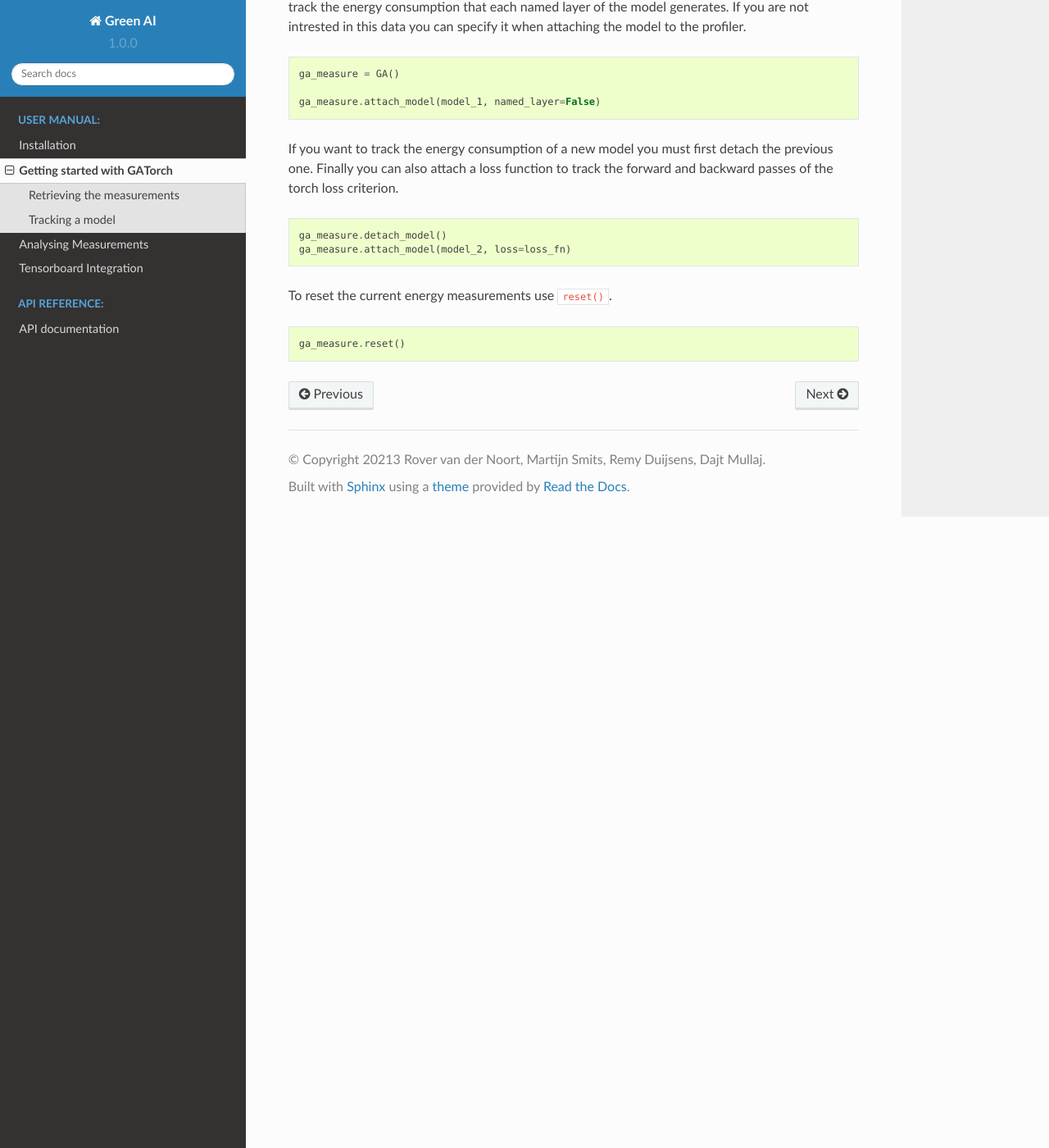
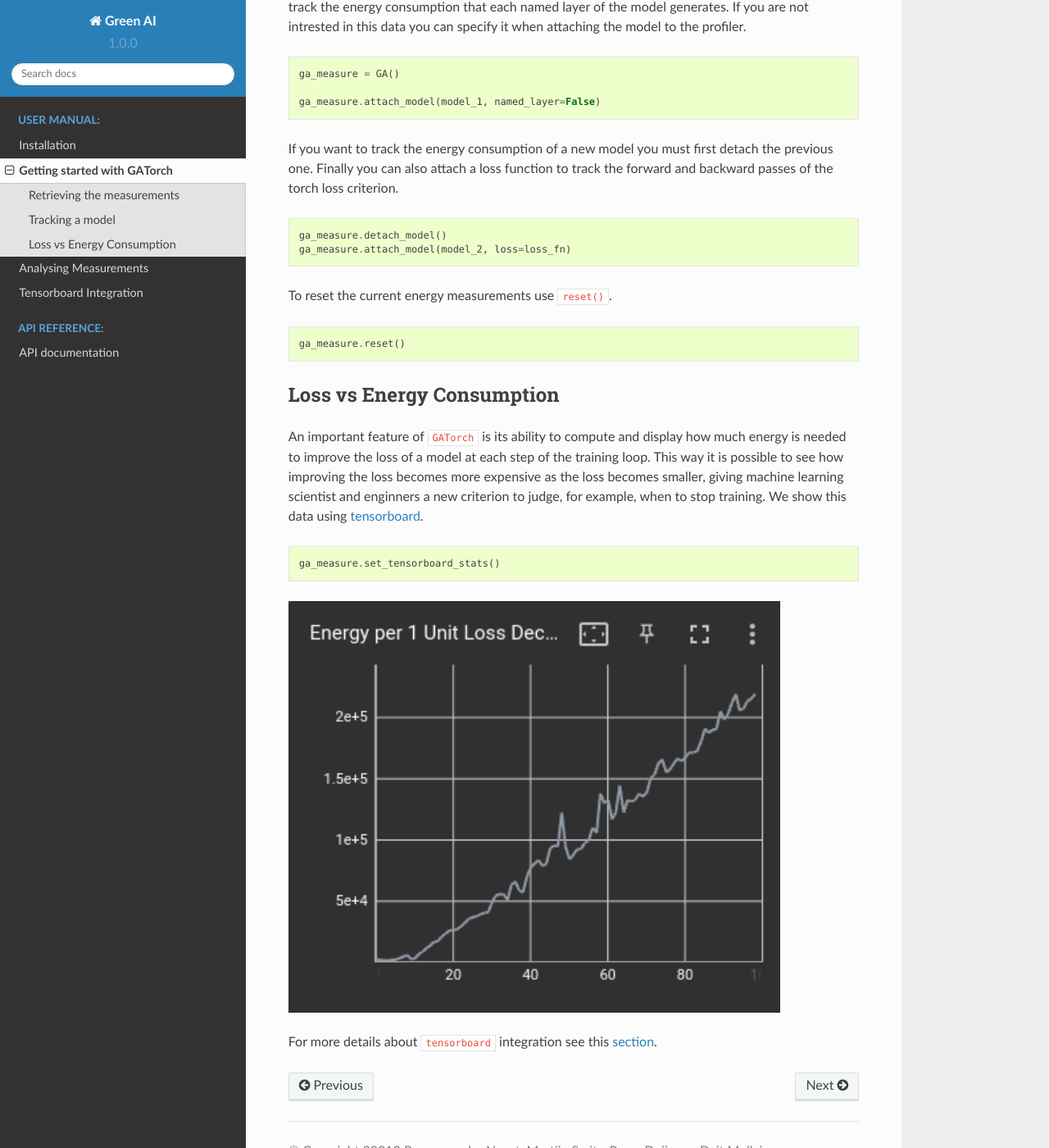
Before and after one commit to GreenAITorch/GATorch, a Sphinx documentation site: the page built from docs/user_manual/getting_started.rst, in a window 1280 px wide and 1400 px high, scrolled down 2067 px. Shown: the whole window at 82% size. Built offline with Sphinx 7.4.7 and the Read the Docs theme 2.0.0, drawn with Linux system fonts in a browser that asks for light colours; pages that are not in the unit, such as notebooks, are missing from menus.

Commit message:
Added intro about tensorboard

```diff
--- a/docs/user_manual/getting_started.rst
+++ b/docs/user_manual/getting_started.rst
@@ -93,3 +93,20 @@ To reset the current energy measurements use ``reset()``.
 .. code:: python3
 
     ga_measure.reset()
+
+Loss vs Energy Consumption
+--------------------------
+
+An important feature of ``GATorch`` is its ability to compute and display how much energy is needed to improve the loss of a model
+at each step of the training loop. This way it is possible to see how improving the loss becomes more expensive as the loss becomes
+smaller, giving machine learning scientist and enginners a new criterion to judge, for example, when to stop training. We show this data
+using `tensorboard <https://pytorch.org/docs/stable/tensorboard.html>`__.
+
+.. code:: python3
+
+    ga_measure.set_tensorboard_stats()
+
+.. image:: images/energyincrease.png
+   :width: 600
+
+For more details about ``tensorboard`` integration see this :doc:`section <tensorboard>`.
```
Also changed, not shown: docs/user_manual/images/energyincrease.png (added).
